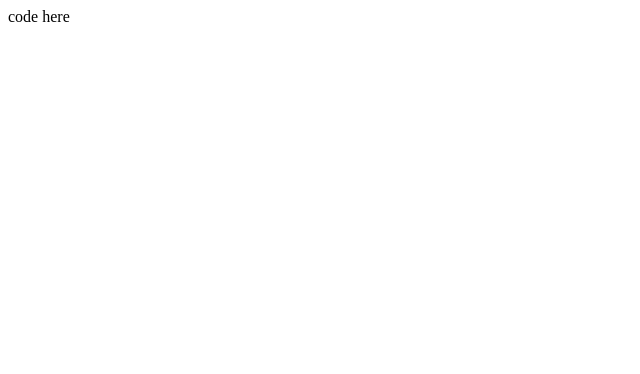
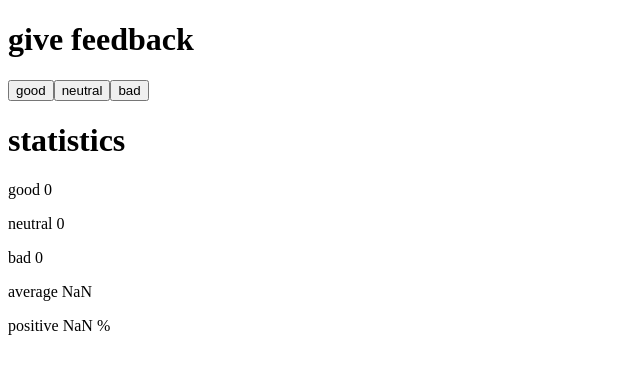
Before and after one commit to fronceee/learn-fullstackopen, a React (Vite) app in the folder part1/unicafe/: page / in a window 1280 px wide. Shown: the top 374 px of the page, without its empty margins (0-640 px from the left). Built offline with nearby package versions, Linux system fonts and the light colour scheme.

Commit message:
1.7: unicafe step 2

```diff
--- a/part1/unicafe/src/App.jsx
+++ b/part1/unicafe/src/App.jsx
@@ -5,10 +5,43 @@ const App = () => {
   const [good, setGood] = useState(0)
   const [neutral, setNeutral] = useState(0)
   const [bad, setBad] = useState(0)
+  const [score, setScore] = useState(0)
+
+  const totalClicked = good + neutral + bad
+
+  const handleGood = () => {
+    setScore(prev => prev += 1)
+    setGood(prev => prev += 1)
+  }
+
+  const handleNeutral = () => {
+    setNeutral(prev => prev += 1)
+  }
+
+  const handleBad = () => {
+    setScore(prev => prev -= 1)
+    setBad(prev => prev += 1)
+  }
+
+  const average = score / totalClicked
+
+  const positivePercent = (good / totalClicked) * 100
+
 
   return (
     <div>
-      code here
+      <h1>give feedback</h1>
+      <div>
+        <button onClick={handleGood}>good</button>
+        <button onClick={handleNeutral}>neutral</button>
+        <button onClick={handleBad}>bad</button>
+      </div>
+      <h1>statistics</h1>
+      <p>good {good}</p>
+      <p>neutral {neutral}</p>
+      <p>bad {bad}</p>
+      <p>average {average}</p>
+      <p>positive {positivePercent} %</p>
     </div>
   )
 }
```
